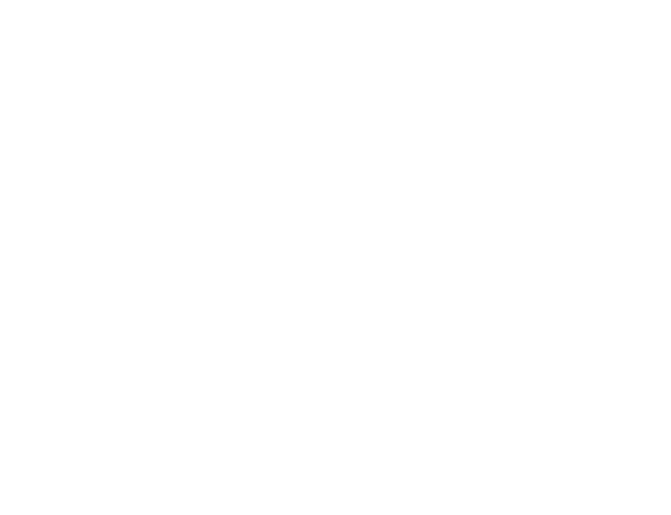
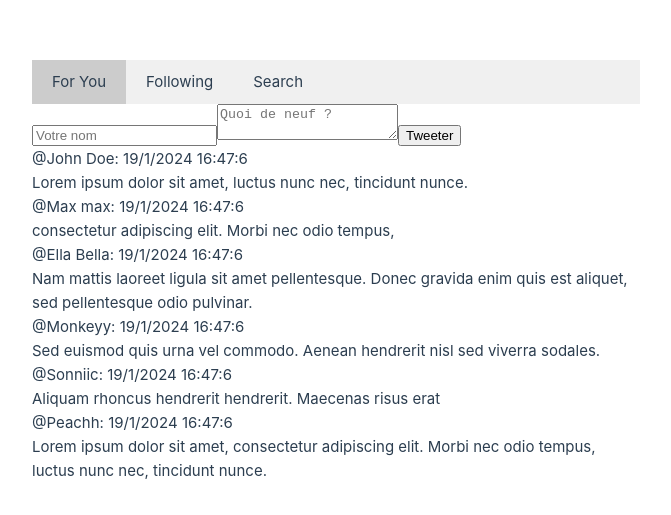
Before and after one commit to roddone/l3sdn-td1, a Vue app: page / in a window 1280 px wide. Shown: the part 129-644 px from the top of the page, without its empty margins (0-671 px from the left). Built offline with nearby package versions, Linux system fonts and the light colour scheme.

Commit message:
First Commit

```diff
--- a/src/App.vue
+++ b/src/App.vue
@@ -1,9 +1,17 @@
-<script setup>
-</script>
+<template>
+    <Navbar/>
 
-<template>
+    <br>
+    <Feed/>
+  </template>
 
-</template>
+  <script setup>
+      import Navbar from './components/Navbar.vue'
+      import Feed from './components/Feed.vue';
+  </script>
 
-<style scoped>
-</style>
+
+
+  <style scoped>
+
+  </style>
--- /dev/null
+++ b/src/components/Feed.vue
@@ -0,0 +1,54 @@
+<template>
+    <div>
+        <TweetForm @add-tweet="addTweet" />
+        <div v-for="tweet in tweets" :key="tweet.date">
+            <div class="ml-4">
+                <p class="font-semibold"><b>@{{ tweet.name }}:</b> {{ tweet.date }}</p>
+            </div>
+            <p class="text-gray-800 mt-4">{{ tweet.message }}</p>
+        </div>
+    </div>
+
+</template>
+
+<script setup>
+    import { ref } from 'vue';
+    import TweetForm from './TweetForm.vue';
+
+    const tweets = ref([
+    {
+        'name': 'John Doe',
+        'message': 'Lorem ipsum dolor sit amet,  luctus nunc nec, tincidunt nunce.',
+        'date': new Date().getDate() + '/' + new Date().getMonth() + '/' + new Date().getFullYear() + ' ' + new Date().getHours() + ':' + new Date().getMinutes() + ':' + new Date().getSeconds(),
+        },
+        {
+        'name': 'Max max',
+        'message': 'consectetur adipiscing elit. Morbi nec odio tempus,',
+        'date': new Date().getDate() + '/' + new Date().getMonth() + '/' + new Date().getFullYear() + ' ' + new Date().getHours() + ':' + new Date().getMinutes() + ':' + new Date().getSeconds(),
+    }, {
+        'name': 'Ella Bella',
+        'message': 'Nam mattis laoreet ligula sit amet pellentesque. Donec gravida enim quis est aliquet, sed pellentesque odio pulvinar.',
+        'date': new Date().getDate() + '/' + new Date().getMonth() + '/' + new Date().getFullYear() + ' ' + new Date().getHours() + ':' + new Date().getMinutes() + ':' + new Date().getSeconds(),
+        },
+        {
+        'name': 'Monkeyy',
+        'message': 'Sed euismod quis urna vel commodo. Aenean hendrerit nisl sed viverra sodales.',
+        'date': new Date().getDate() + '/' + new Date().getMonth() + '/' + new Date().getFullYear() + ' ' + new Date().getHours() + ':' + new Date().getMinutes() + ':' + new Date().getSeconds(),
+    },
+    {
+        'name': 'Sonniic',
+        'message': 'Aliquam rhoncus hendrerit hendrerit. Maecenas risus erat',
+        'date': new Date().getDate() + '/' + new Date().getMonth() + '/' + new Date().getFullYear() + ' ' + new Date().getHours() + ':' + new Date().getMinutes() + ':' + new Date().getSeconds(),
+        },
+        {
+        'name': 'Peachh',
+        'message': 'Lorem ipsum dolor sit amet, consectetur adipiscing elit. Morbi nec odio tempus, luctus nunc nec, tincidunt nunce.',
+        'date': new Date().getDate() + '/' + new Date().getMonth() + '/' + new Date().getFullYear() + ' ' + new Date().getHours() + ':' + new Date().getMinutes() + ':' + new Date().getSeconds(),
+    }
+    ]);
+
+    const addTweet = (newTweet) => {
+        tweets.value.push(newTweet); // Ajoute le nouveau tweet à la liste
+
+    };
+</script>
--- /dev/null
+++ b/src/components/Navbar.vue
@@ -0,0 +1,41 @@
+<template>
+<nav class="center">
+    <ul>
+      <li @click="selectedTab = 'For You'" :class="{ 'active': selectedTab === 'For You' }">For You</li>
+      <li @click="selectedTab = 'Following'" :class="{ 'active': selectedTab === 'Following' }">Following</li>
+      <li @click="selectedTab = 'Search'" :class="{ 'active': selectedTab === 'Search' }">Search</li>
+    </ul>
+  </nav>
+</template>
+
+<script setup>
+    import { ref } from 'vue';
+
+    const selectedTab = ref('For You');
+</script>
+
+<style scope>
+    nav {
+  background-color: #f0f0f0;
+}
+
+ul {
+  list-style-type: none;
+  margin: 0;
+  padding: 0;
+  display: flex;
+}
+
+li {
+  padding: 10px 20px;
+  cursor: pointer;
+}
+
+li:hover {
+  background-color: #ddd;
+}
+
+.active {
+  background-color: #ccc;
+}
+</style>
--- /dev/null
+++ b/src/components/Tweet.vue
@@ -0,0 +1 @@
+<!--  -->
--- /dev/null
+++ b/src/components/TweetForm.vue
@@ -0,0 +1,36 @@
+<template>
+    <form @submit.prevent="submitTweet">
+      <input type="text" v-model="tweet.name" placeholder="Votre nom" />
+      <textarea v-model="tweet.message" placeholder="Quoi de neuf ?"></textarea>
+      <button type="submit">Tweeter</button>
+    </form>
+  </template>
+
+<script setup>
+import { ref } from 'vue';
+import { defineEmits } from 'vue';
+
+
+// Définition des événements que ce composant peut émettre
+const emit = defineEmits(['add-tweet']);
+
+const tweet = ref({
+  name: '',
+  message: '',
+  date: ''
+});
+
+const submitTweet = () => {
+  tweet.value.date = new Date(); // On garde l'objet Date pour le traitement
+  emit('add-tweet', { ...tweet.value });
+  // Réinitialiser le formulaire après l'envoi
+  tweet.value.name = '';
+  tweet.value.message = '';
+};
+
+
+</script>
+
+<style>
+
+</style>
```
Also changed, not shown: src/components/Sidebar.vue (added).
